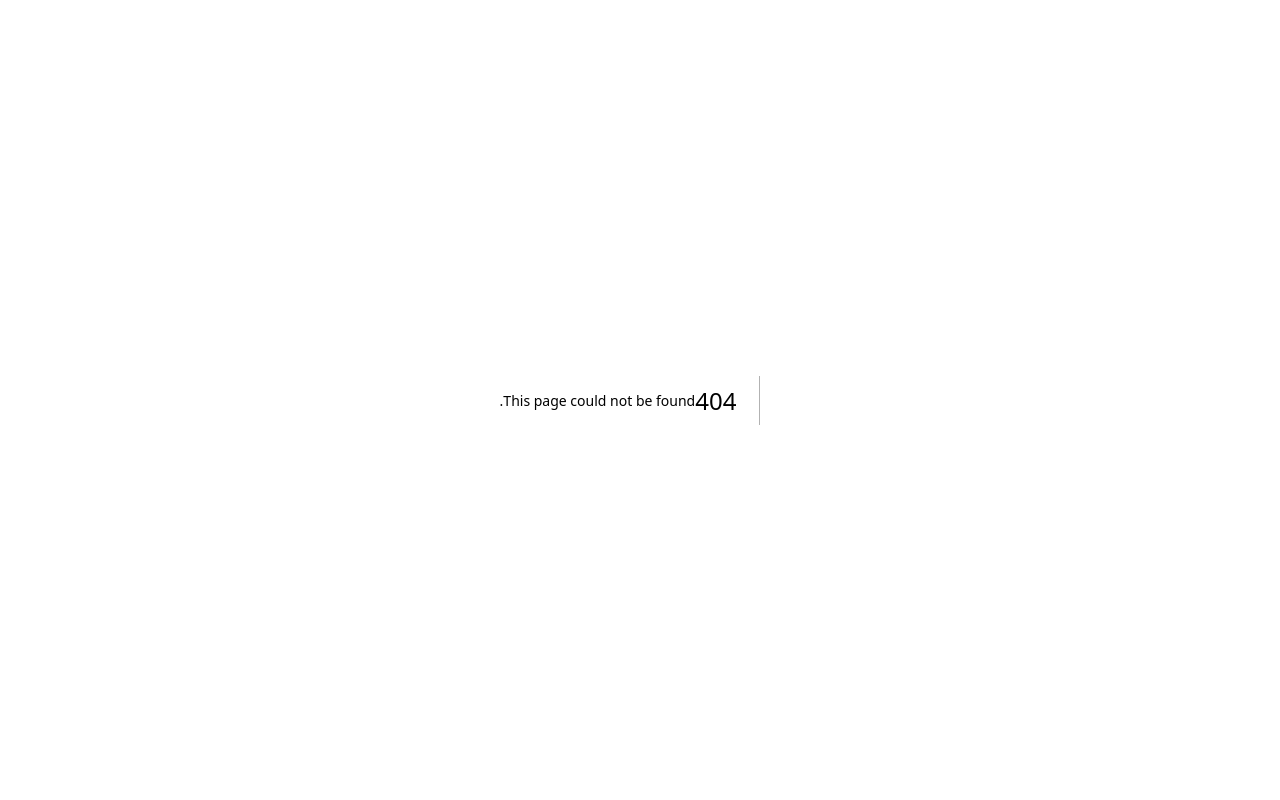
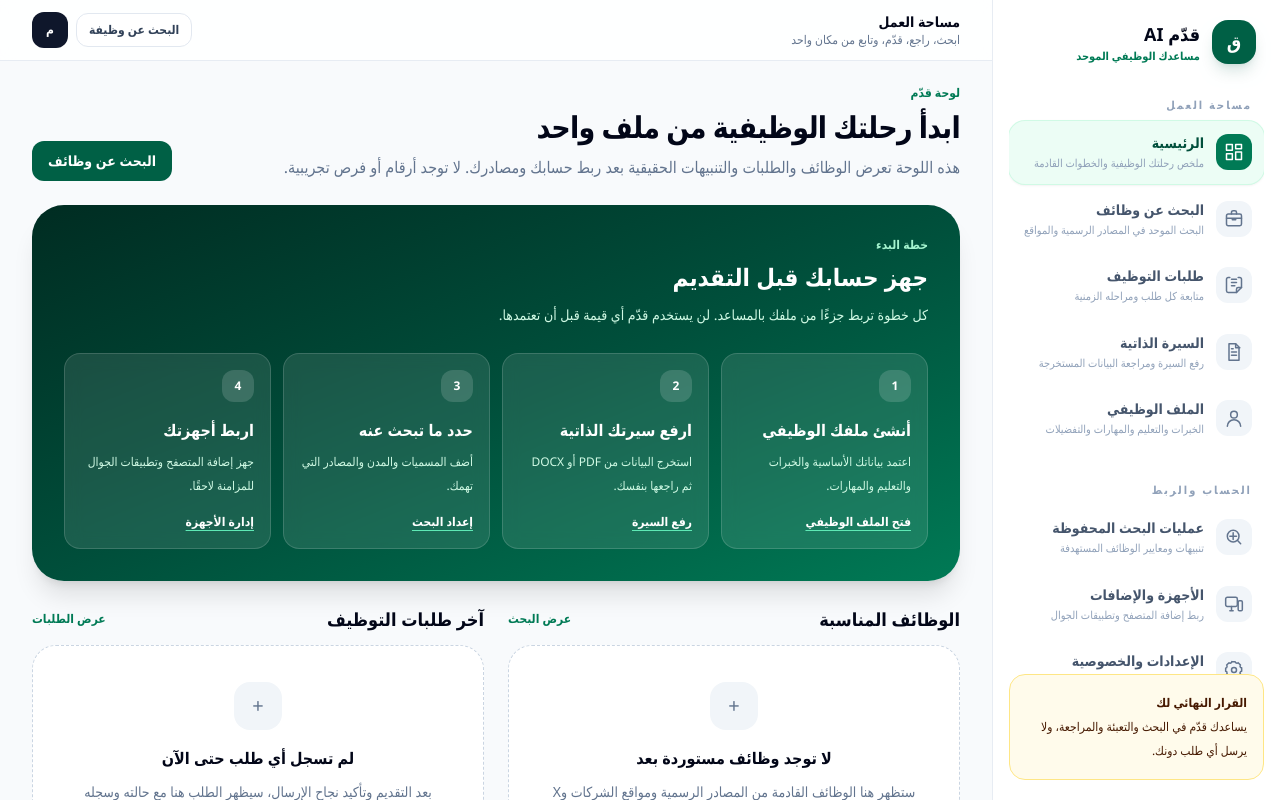
Before and after one commit to Mohammed-3bgarino0-lgtm/job-tracker-platform, a Next.js app in the folder apps/web/: page /dashboard in a window 1280 px wide. Before the commit this address had no page. Shown: the top 800 px of the page. Built offline with nearby package versions, Linux system fonts and the light colour scheme.

Commit message:
Add product dashboard foundation

```diff
--- /dev/null
+++ b/apps/web/src/app/(workspace)/dashboard/page.tsx
@@ -0,0 +1,116 @@
+import Link from 'next/link';
+import { EmptyState } from '@/components/ui/EmptyState';
+import { PageHeader } from '@/components/ui/PageHeader';
+
+const onboardingSteps = [
+  {
+    title: 'أنشئ ملفك الوظيفي',
+    description: 'اعتمد بياناتك الأساسية والخبرات والتعليم والمهارات.',
+    href: '/profile',
+    label: 'فتح الملف الوظيفي',
+  },
+  {
+    title: 'ارفع سيرتك الذاتية',
+    description: 'استخرج البيانات من PDF أو DOCX ثم راجعها بنفسك.',
+    href: '/resume',
+    label: 'رفع السيرة',
+  },
+  {
+    title: 'حدد ما تبحث عنه',
+    description: 'أضف المسميات والمدن والمصادر التي تهمك.',
+    href: '/searches',
+    label: 'إعداد البحث',
+  },
+  {
+    title: 'اربط أجهزتك',
+    description: 'جهز إضافة المتصفح وتطبيقات الجوال للمزامنة لاحقًا.',
+    href: '/devices',
+    label: 'إدارة الأجهزة',
+  },
+];
+
+export default function DashboardPage() {
+  return (
+    <>
+      <PageHeader
+        eyebrow="لوحة قدّم"
+        title="ابدأ رحلتك الوظيفية من ملف واحد"
+        description="هذه اللوحة تعرض الوظائف والطلبات والتنبيهات الحقيقية بعد ربط حسابك ومصادرك. لا توجد أرقام أو فرص تجريبية."
+        actions={
+          <Link
+            href="/jobs"
+            className="rounded-xl bg-emerald-800 px-4 py-2.5 text-sm font-black text-white transition hover:bg-emerald-900"
+          >
+            البحث عن وظائف
+          </Link>
+        }
+      />
+
+      <section className="rounded-[2rem] bg-gradient-to-br from-emerald-950 via-emerald-900 to-emerald-700 p-6 text-white shadow-xl md:p-8">
+        <p className="text-xs font-black text-emerald-200">خطة البدء</p>
+        <h2 className="mt-2 text-2xl font-black">جهز حسابك قبل التقديم</h2>
+        <p className="mt-2 max-w-2xl text-sm leading-7 text-emerald-100">
+          كل خطوة تربط جزءًا من ملفك بالمساعد. لن يستخدم قدّم أي قيمة قبل أن تعتمدها.
+        </p>
+
+        <div className="mt-6 grid gap-3 md:grid-cols-2 xl:grid-cols-4">
+          {onboardingSteps.map((step, index) => (
+            <article
+              key={step.href}
+              className="rounded-2xl border border-white/15 bg-white/10 p-4 backdrop-blur"
+            >
+              <span className="grid h-8 w-8 place-items-center rounded-xl bg-white/15 text-xs font-black">
+                {index + 1}
+              </span>
+              <h3 className="mt-4 font-black">{step.title}</h3>
+              <p className="mt-2 min-h-12 text-xs leading-6 text-emerald-100">
+                {step.description}
+              </p>
+              <Link
+                href={step.href}
+                className="mt-4 inline-flex text-xs font-black text-white underline decoration-emerald-300 underline-offset-4"
+              >
+                {step.label}
+              </Link>
+            </article>
+          ))}
+        </div>
+      </section>
+
+      <div className="mt-6 grid gap-6 xl:grid-cols-2">
+        <section>
+          <div className="mb-3 flex items-center justify-between">
+            <h2 className="text-lg font-black text-slate-950">الوظائف المناسبة</h2>
+            <Link href="/jobs" className="text-xs font-black text-emerald-700">
+              عرض البحث
+            </Link>
+          </div>
+          <EmptyState
+            title="لا توجد وظائف مستوردة بعد"
+            description="ستظهر هنا الوظائف القادمة من المصادر الرسمية ومواقع الشركات وX بعد ربط موصلات البحث."
+            actionLabel="فتح صفحة الوظائف"
+            actionHref="/jobs"
+          />
+        </section>
+
+        <section>
+          <div className="mb-3 flex items-center justify-between">
+            <h2 className="text-lg font-black text-slate-950">آخر طلبات التوظيف</h2>
+            <Link
+              href="/applications"
+              className="text-xs font-black text-emerald-700"
+            >
+              عرض الطلبات
+            </Link>
+          </div>
+          <EmptyState
+            title="لم تسجل أي طلب حتى الآن"
+            description="بعد التقديم وتأكيد نجاح الإرسال، سيظهر الطلب هنا مع حالته وسجله الزمني."
+            actionLabel="فتح لوحة الطلبات"
+            actionHref="/applications"
+          />
+        </section>
+      </div>
+    </>
+  );
+}
```
